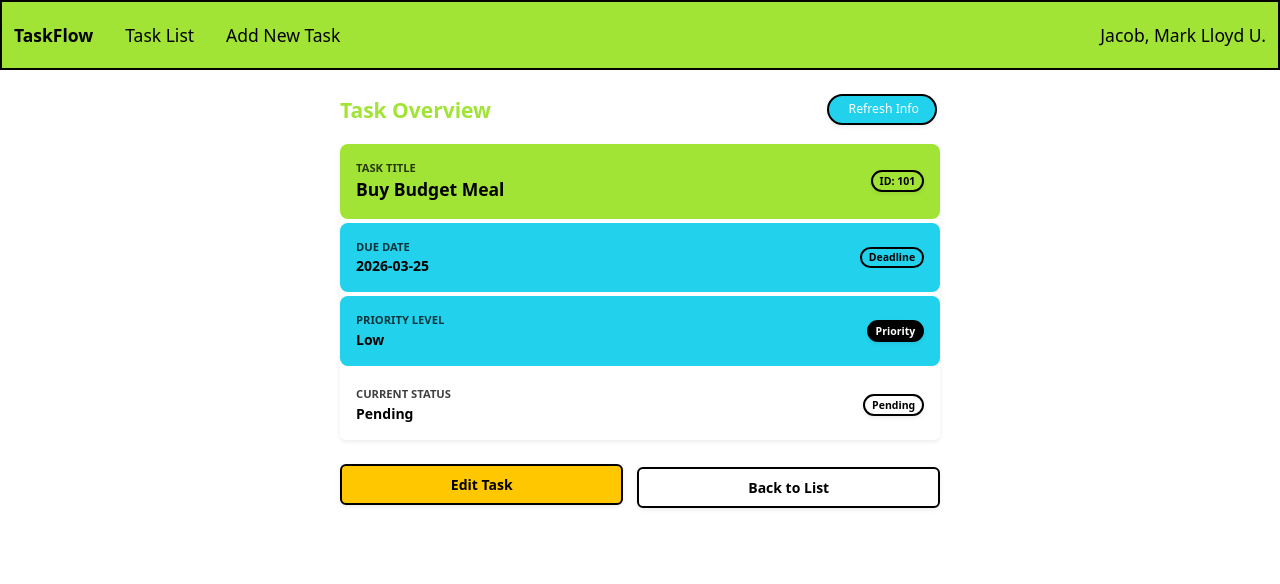
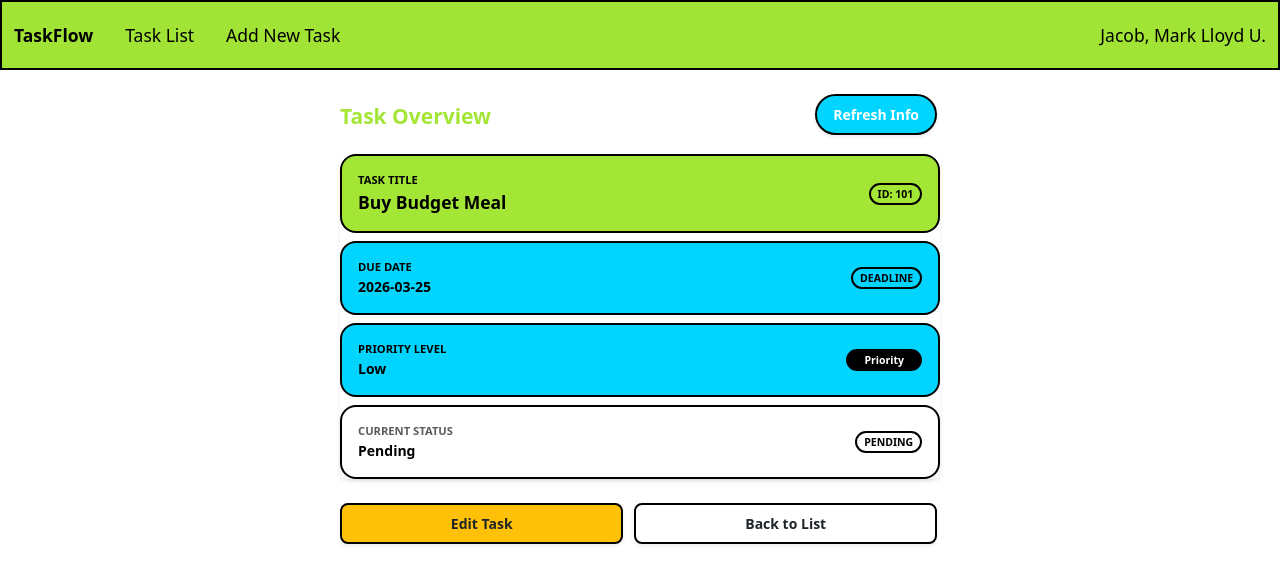
Before and after one commit to UBSITJacobMark/appdev1-midterm-20244156, an Angular app in the folder TaskFlow/: page /tasks/101/info in a window 1280 px wide. Shown: the top 584 px of the page. Built offline with nearby package versions, Linux system fonts and the light colour scheme.

Commit message:
FIX THE UI OF INFO COMPONENT

```diff
--- a/TaskFlow/src/app/components/task-info-component/task-info-component.html
+++ b/TaskFlow/src/app/components/task-info-component/task-info-component.html
@@ -1,60 +1,61 @@
 <div class="container mt-4 px-0" style="max-width: 600px;" *ngIf="task; else noTask">
+
   <div class="d-flex justify-content-between align-items-center mb-3">
-    <h4 class="text-primary fw-bold mb-0">Task Overview</h4>
-
-    <button class="btn btn-sm btn-info text-white rounded-pill px-3 shadow-sm" (click)="loadTasks()">
-      <i class="bi bi-info-circle me-1"></i> Refresh Info
+    <h4 class="fw-bold mb-0" style="color: #a3e635;">Task Overview</h4>
+    <button class="btn text-white rounded-pill px-3 shadow-sm border-dark border-2 fw-bold"
+            style="background-color: #00d4ff;" (click)="loadTasks()">
+      Refresh Info
     </button>
   </div>
 
   <ul class="list-group shadow-sm border-0">
 
-    <li class="list-group-item list-group-item-primary d-flex justify-content-between align-items-center p-3 border-0 mb-1 rounded-3">
+    <li class="list-group-item d-flex justify-content-between align-items-center p-3 border-dark border-2 mb-2 rounded-4"
+        style="background-color: #a3e635;">
       <div>
-        <small class="text-uppercase fw-bold d-block opacity-75" style="font-size: 0.7rem;">Task Title</small>
-        <span class="fs-5 fw-bold">{{ task.title }}</span>
+        <small class="text-uppercase fw-bold d-block text-dark" style="font-size: 0.7rem;">Task Title</small>
+        <span class="fs-5 fw-bold text-dark">{{ task.title }}</span>
       </div>
-      <span class="badge bg-primary rounded-pill shadow-sm">ID: {{ task.id }}</span>
+      <span class="badge bg-transparent text-dark border border-dark rounded-pill fw-bold">ID: {{ task.id }}</span>
     </li>
 
-    <li class="list-group-item list-group-item-info d-flex justify-content-between align-items-center p-3 border-0 mb-1 rounded-3">
+    <li class="list-group-item d-flex justify-content-between align-items-center p-3 border-dark border-2 mb-2 rounded-4"
+        style="background-color: #00d4ff;">
       <div>
-        <small class="text-uppercase fw-bold d-block opacity-75" style="font-size: 0.7rem;">Due Date</small>
-        <span class="fw-semibold">{{ task.dueDate }}</span>
+        <small class="text-uppercase fw-bold d-block text-dark" style="font-size: 0.7rem;">Due Date</small>
+        <span class="fw-bold text-dark">{{ task.dueDate }}</span>
       </div>
-      <span class="badge bg-info text-dark rounded-pill">Deadline</span>
+      <span class="badge bg-transparent text-dark border border-dark rounded-pill fw-bold text-uppercase">Deadline</span>
     </li>
 
-    <li class="list-group-item d-flex justify-content-between align-items-center p-3 border-0 mb-1 rounded-3"
-        [ngClass]="{
-          'list-group-item-danger': task.priority === 'High',
-          'list-group-item-warning': task.priority === 'Medium',
-          'list-group-item-info': task.priority === 'Low'
-        }">
+    <li class="list-group-item d-flex justify-content-between align-items-center p-3 border-dark border-2 mb-2 rounded-4"
+        [style.background-color]="task.priority === 'High' ? '#fb7185' : task.priority === 'Medium' ? '#ffc107' : '#00d4ff'">
       <div>
-        <small class="text-uppercase fw-bold d-block opacity-75" style="font-size: 0.7rem;">Priority Level</small>
-        <span class="fw-bold">{{ task.priority }}</span>
+        <small class="text-uppercase fw-bold d-block text-dark" style="font-size: 0.7rem;">Priority Level</small>
+        <span class="fw-bold text-dark">{{ task.priority }}</span>
       </div>
-      <span class="badge bg-dark rounded-pill shadow-sm">Priority</span>
+      <span class="badge bg-dark text-white rounded-pill fw-bold px-3">Priority</span>
     </li>
 
-    <li class="list-group-item d-flex justify-content-between align-items-center p-3 border-0 rounded-3"
-        [ngClass]="task.status === 'Completed' ? 'list-group-item-success' : 'list-group-item-secondary'">
+    <li class="list-group-item d-flex justify-content-between align-items-center p-3 border-dark border-2 rounded-4 shadow-sm bg-white">
       <div>
-        <small class="text-uppercase fw-bold d-block opacity-75" style="font-size: 0.7rem;">Current Status</small>
-        <span class="fw-bold">{{ task.status }}</span>
+        <small class="text-uppercase fw-bold d-block text-muted" style="font-size: 0.7rem;">Current Status</small>
+        <span class="fw-bold text-dark">{{ task.status }}</span>
       </div>
-      <span class="badge rounded-pill shadow-sm" [ngClass]="task.status === 'Completed' ? 'bg-success' : 'bg-secondary'">
+      <span class="badge bg-transparent text-dark border border-dark rounded-pill fw-bold text-uppercase">
         {{ task.status }}
       </span>
     </li>
   </ul>
 
   <div class="mt-4 d-flex gap-2">
-    <a [routerLink]="['/tasks', task.id, 'edit']" class="btn btn-warning flex-grow-1 fw-bold shadow-sm">
+    <a [routerLink]="['/tasks', task.id, 'edit']"
+       class="btn flex-grow-1 fw-bold border-dark border-2 py-2 shadow-sm rounded-3"
+       style="background-color: #ffc107;">
       Edit Task
     </a>
-    <a routerLink="/tasks" class="btn btn-outline-secondary flex-grow-1 fw-bold shadow-sm">
+    <a routerLink="/tasks"
+       class="btn btn-white bg-white flex-grow-1 fw-bold border-dark border-2 py-2 shadow-sm rounded-3">
       Back to List
     </a>
   </div>
@@ -62,7 +63,7 @@
 
 <ng-template #noTask>
   <div class="text-center py-5">
-    <div class="spinner-border text-primary" role="status"></div>
-    <p class="text-muted mt-2">Searching for task details...</p>
+    <div class="spinner-border border-dark" role="status" style="color: #a3e635;"></div>
+    <p class="text-muted mt-2 fw-bold">Searching for task...</p>
   </div>
 </ng-template>
```
